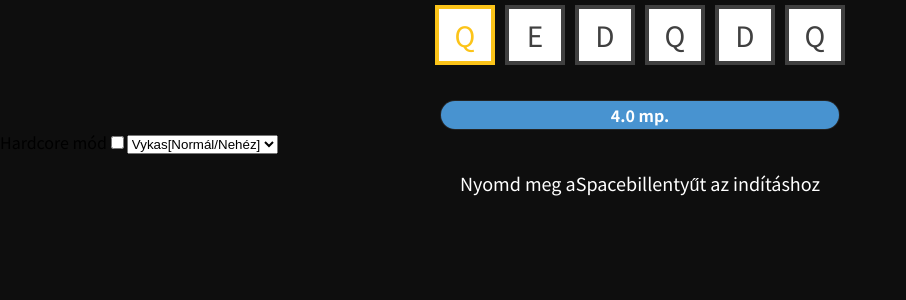
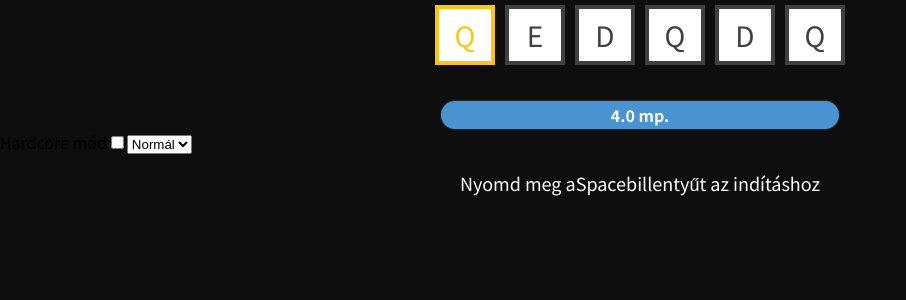
Before and after one commit to tsuriku/trainer, a React (Create React App) app: page / in a window 1280 px wide. Shown: the top 300 px of the page, without its empty margins (0-906 px from the left). Built offline with nearby package versions, Linux system fonts and the light colour scheme.

Commit message:
small changes

```diff
--- a/src/App.js
+++ b/src/App.js
@@ -24,9 +24,10 @@ export const App = () => {
         value={textLength.toString()}
         onChange={(e) => setTextLength(parseInt(e.target.value))}
       >
-        <option value="6">Vykas[Normál/Nehéz]</option>
-        <option value="7">Oreha's Well[Normál]</option>
-        <option value="8">Oreha's Well[Nehéz]</option>
+        <option value="6">Normál</option>
+        <option value="7">Haladó</option>
+        <option value="8">Nehéz</option>
+        <option value="10">Extrém</option>
       </select>
     </>
   );
```
